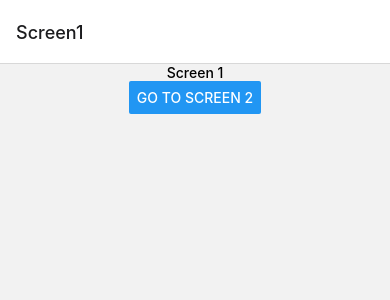
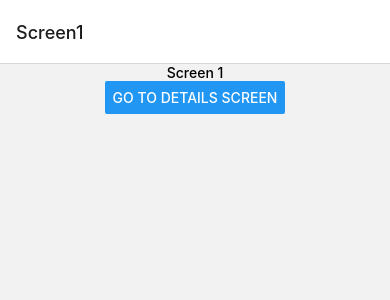
Before and after one commit to vinaybajjuri58/native-projects, a React Native app: screen /Screen1 in a window 390 px wide. Shown: the top 300 px of the page. Built offline with nearby package versions, Linux system fonts and the light colour scheme.

Commit message:
Fix: fixed screen name

```diff
--- a/App.js
+++ b/App.js
@@ -19,7 +19,7 @@
     <NavigationContainer>
       <MyStack.Navigator>
         <MyStack.Screen name="Screen1" component={Screen1} />
-        <MyStack.Screen name="Screen2" component={Screen2} />
+        <MyStack.Screen name="Details" component={Screen2} />
       </MyStack.Navigator>
     </NavigationContainer>
   );
--- a/Screens/Screen1.js
+++ b/Screens/Screen1.js
@@ -5,8 +5,8 @@
     <View style={styles.screen}>
       <Text style={styles.headerStyle}>Screen 1</Text>
       <Button
-        onPress={() => navigation.navigate('Screen2')}
-        title="Go to Screen 2"
+        onPress={() => navigation.navigate('Details')}
+        title="Go to Details Screen"
       />
     </View>
   );
```
